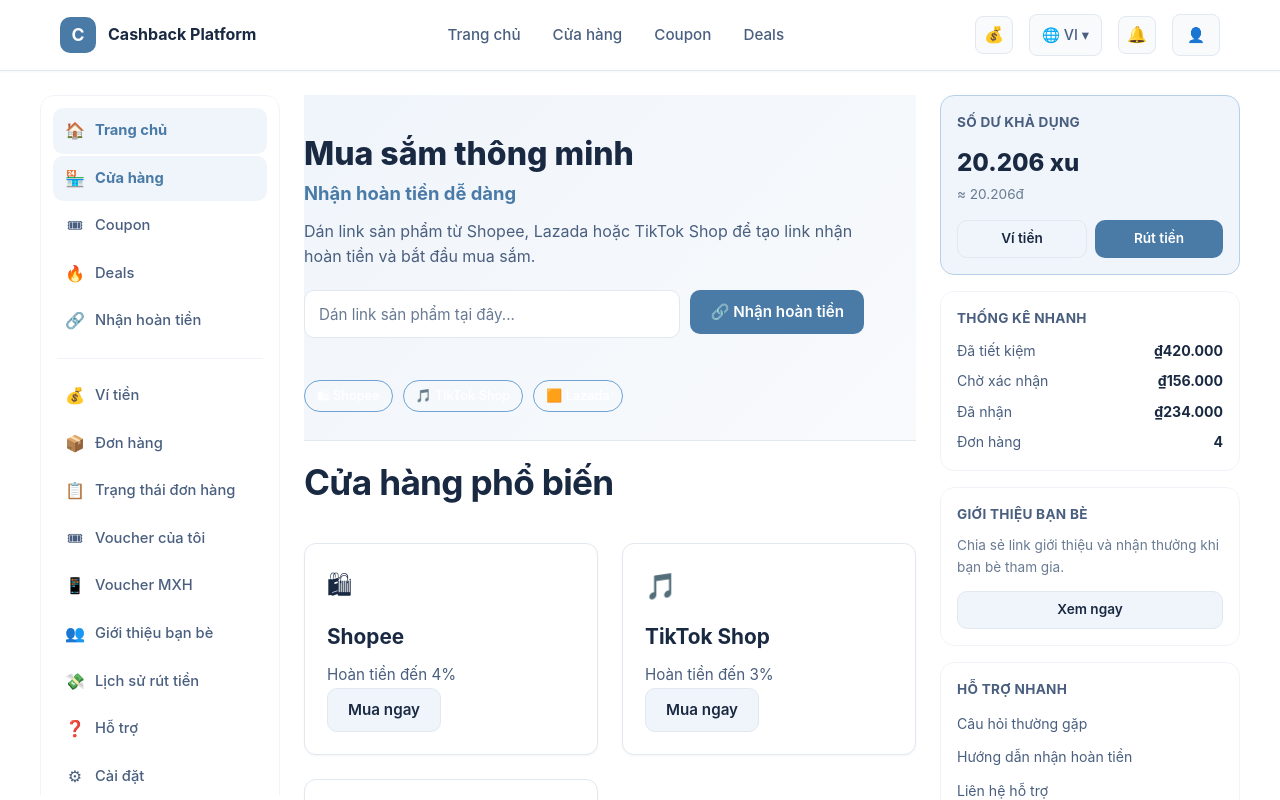
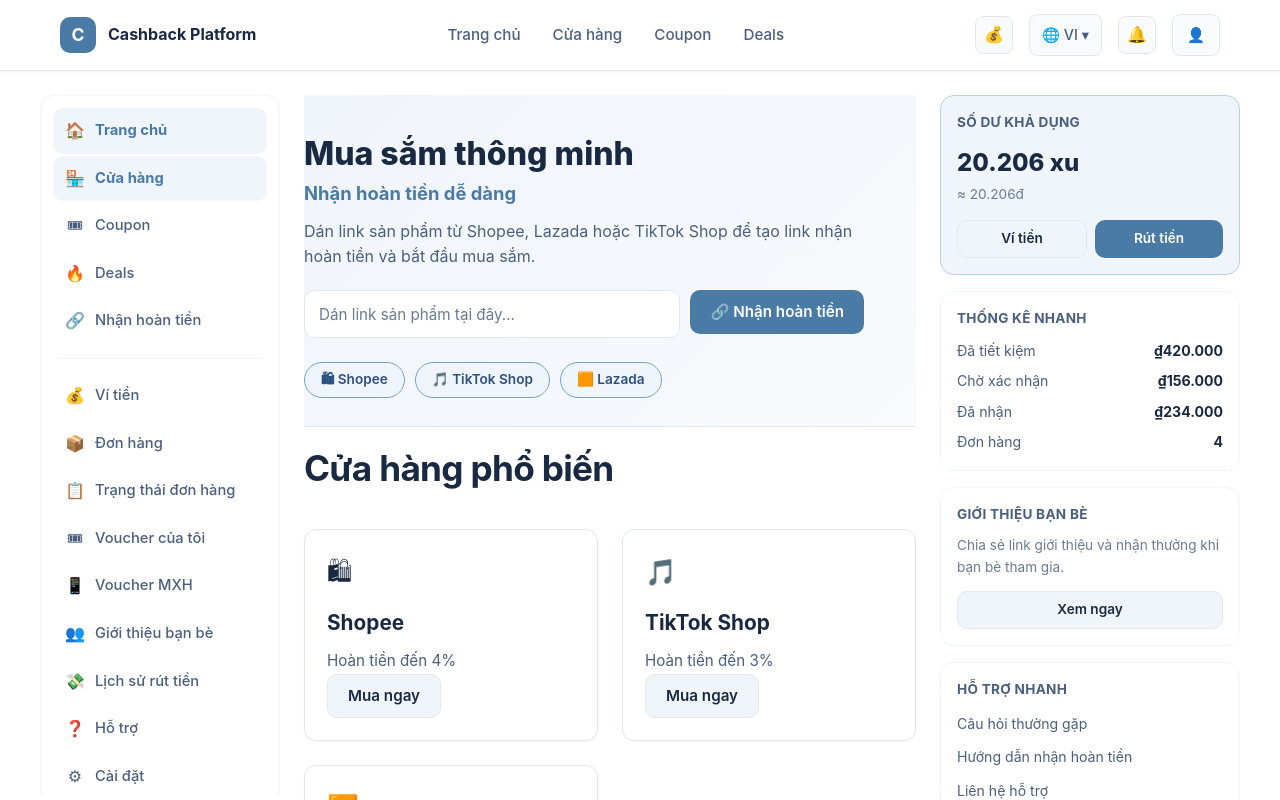
Before and after one commit to quangnamttp/cashback-platform, a Next.js app in the folder apps/web/: page / in a window 1280 px wide. Shown: the top 800 px of the page. Built offline with nearby package versions, Linux system fonts and the light colour scheme.

Commit message:
fix: platform pill contrast (Shopee/Lazada/TikTok Shop text was invisible due to legacy dark-theme CSS collision)

```diff
--- a/apps/web/app/get-cashback-link/page.tsx
+++ b/apps/web/app/get-cashback-link/page.tsx
@@ -23,7 +23,7 @@
 
         <div className="platform-row">
           {mockPlatforms.map((platform) => (
-            <span key={platform.name} className="platform-pill light" style={{ borderColor: `${platform.accent}55` }}>
+            <span key={platform.name} className="hero-platform-pill" style={{ borderColor: `${platform.accent}55` }}>
               {platform.name}
             </span>
           ))}
--- a/apps/web/app/globals.css
+++ b/apps/web/app/globals.css
@@ -1339,6 +1339,20 @@
   flex-wrap: wrap;
 }
 
+.hero-platform-pill {
+  display: inline-flex;
+  align-items: center;
+  gap: 6px;
+  height: 36px;
+  padding: 0 16px;
+  border-radius: 999px;
+  background: var(--bg-accent);
+  border: 1px solid var(--primary-light);
+  color: var(--primary-dark);
+  font-size: 0.85rem;
+  font-weight: 600;
+}
+
 .home-section {
   padding: 20px 0;
 }
--- a/apps/web/app/page.tsx
+++ b/apps/web/app/page.tsx
@@ -27,7 +27,7 @@
 
         <div className="hero-platform-row">
           {mockPlatforms.map((platform) => (
-            <span key={platform.name} className="platform-pill light">
+            <span key={platform.name} className="hero-platform-pill">
               {platformMeta[platform.name]?.emoji} {platform.name}
             </span>
           ))}
```
